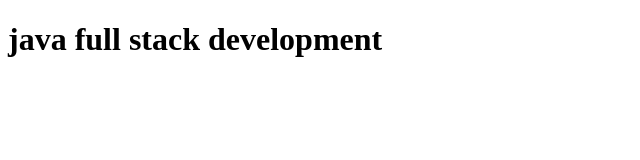
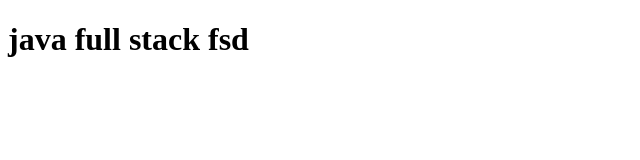
Before and after one commit to Vennnila-Mamatha/sam, a plain HTML site: page index.html in a window 1280 px wide. Shown: the whole page, without its empty margins (0-640 px from the left). Drawn offline with Linux system fonts and the light colour scheme.

Commit message:
modfiy the state

```diff
--- a/index.html
+++ b/index.html
@@ -7,7 +7,7 @@
 </head>
 <body>
     <head>
-        <h1>java full stack development</h1>
+        <h1>java full stack fsd</h1>
     </head>
 </body>
 </html>
```
